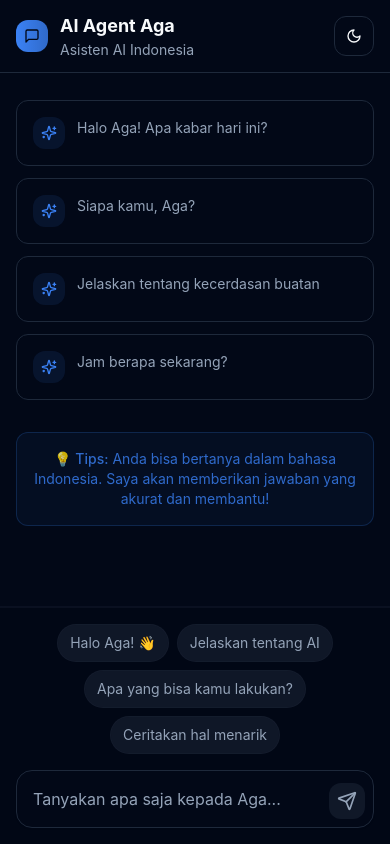
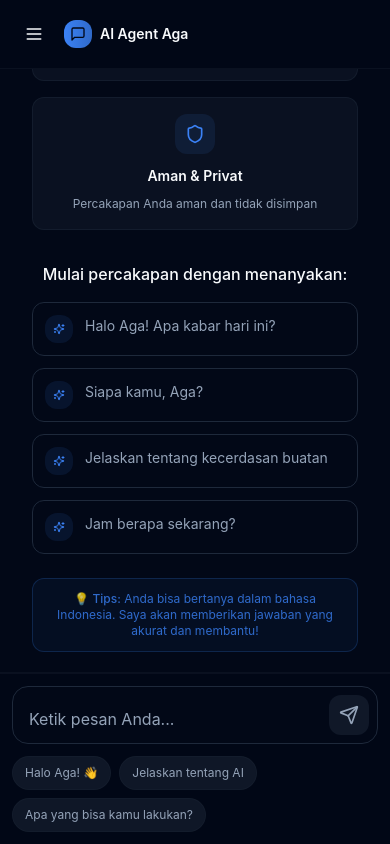
Before and after one commit to Agaajmd/Aga-AiAgent1, a Next.js app: page / in a window 390 px wide. Built offline with nearby package versions, Linux system fonts and the light colour scheme.

Commit message:
update ui mobile

```diff
--- a/app/globals.css
+++ b/app/globals.css
@@ -780,3 +780,124 @@
     padding-bottom: env(keyboard-inset-height, 0);
   }
 }
+
+/* Mobile-First Optimizations */
+.safe-area-inset-bottom {
+  padding-bottom: env(safe-area-inset-bottom);
+}
+
+/* iOS Safari keyboard handling */
+@supports (-webkit-touch-callout: none) {
+  .ios-keyboard-fix {
+    position: fixed;
+    bottom: 0;
+    left: 0;
+    right: 0;
+  }
+}
+
+/* Mobile viewport fixes */
+@media screen and (max-width: 768px) {
+  .mobile-viewport {
+    min-height: -webkit-fill-available;
+    min-height: fill-available;
+  }
+
+  .mobile-scroll {
+    overflow-y: auto;
+    -webkit-overflow-scrolling: touch;
+    overscroll-behavior: contain;
+  }
+
+  /* Better touch targets */
+  .touch-target {
+    min-height: 44px;
+    min-width: 44px;
+  }
+
+  /* Prevent zoom on input focus */
+  input, textarea, select {
+    font-size: 16px !important;
+  }
+}
+
+/* Sidebar animations */
+.sidebar-enter {
+  transform: translateX(-100%);
+}
+
+.sidebar-enter-active {
+  transform: translateX(0);
+  transition: transform 300ms ease-in-out;
+}
+
+.sidebar-exit {
+  transform: translateX(0);
+}
+
+.sidebar-exit-active {
+  transform: translateX(-100%);
+  transition: transform 300ms ease-in-out;
+}
+
+/* Message animations */
+@keyframes slideInMessage {
+  from {
+    opacity: 0;
+    transform: translateY(20px);
+  }
+  to {
+    opacity: 1;
+    transform: translateY(0);
+  }
+}
+
+.message-enter {
+  animation: slideInMessage 0.3s ease-out;
+}
+
+/* Floating action styles */
+.floating-action {
+  position: fixed;
+  bottom: 80px;
+  right: 16px;
+  z-index: 1000;
+  border-radius: 50%;
+  box-shadow: 0 4px 12px rgba(0, 0, 0, 0.15);
+}
+
+@media (min-width: 1024px) {
+  .floating-action {
+    display: none;
+  }
+}
+
+/* Enhanced scrollbar for mobile */
+::-webkit-scrollbar {
+  width: 4px;
+}
+
+@media (max-width: 768px) {
+  ::-webkit-scrollbar {
+    width: 2px;
+  }
+}
+
+/* Focus improvements for mobile */
+.focus-visible:focus {
+  outline: 2px solid hsl(var(--primary));
+  outline-offset: 2px;
+}
+
+/* Message bubble improvements */
+.message-bubble {
+  word-wrap: break-word;
+  overflow-wrap: break-word;
+  hyphens: auto;
+}
+
+@media (max-width: 640px) {
+  .message-bubble {
+    max-width: calc(100vw - 80px);
+  }
+}
--- a/components/ChatInput.tsx
+++ b/components/ChatInput.tsx
@@ -70,11 +70,11 @@ const ChatInput: React.FC<ChatInputProps> = ({ onSendMessage, isLoading, disable
       />
 
       <div className="bg-background border-t border-border/30 sticky bottom-0 backdrop-blur-sm bg-background/80">
-      <div className="p-4 lg:p-6">
-        <div className="max-w-3xl mx-auto">
-          {/* Quick suggestions - Only show when empty */}
+      <div className="bg-background/95 backdrop-blur-sm">
+        <div className="p-3 md:p-4">
+          {/* Quick suggestions - Only show when empty and not mobile to save space */}
           {message.length === 0 && !isLoading && (
-            <div className="mb-4">
+            <div className="mb-3 hidden md:block">
               <div className="flex flex-wrap gap-2 justify-center lg:justify-start">
                 {quickSuggestions.slice(0, 4).map((suggestion, index) => (
                   <button
@@ -92,8 +92,8 @@ const ChatInput: React.FC<ChatInputProps> = ({ onSendMessage, isLoading, disable
           <form onSubmit={handleSubmit} className="relative">
             <div className={`relative flex items-end bg-background rounded-2xl border transition-all duration-300 ${
               isFocused
-                ? 'border-primary shadow-lg shadow-primary/20'
-                : 'border-border shadow-sm'
+                ? 'border-primary shadow-lg shadow-primary/10'
+                : 'border-border'
             }`}>
               <textarea
                 ref={textareaRef}
@@ -102,9 +102,9 @@ const ChatInput: React.FC<ChatInputProps> = ({ onSendMessage, isLoading, disable
                 onKeyDown={handleKeyDown}
                 onFocus={() => setIsFocused(true)}
                 onBlur={() => setIsFocused(false)}
-                placeholder="Tanyakan apa saja kepada Aga..."
+                placeholder="Ketik pesan Anda..."
                 disabled={disabled}
-                className="flex-1 resize-none border-0 bg-transparent px-4 py-4 text-base placeholder:text-muted-foreground focus:outline-none focus:ring-0 min-h-[56px] max-h-[120px] rounded-2xl"
+                className="flex-1 resize-none border-0 bg-transparent px-4 py-3 md:py-4 text-base placeholder:text-muted-foreground focus:outline-none focus:ring-0 min-h-[48px] max-h-[120px] rounded-2xl"
                 rows={1}
                 maxLength={1000}
               />
@@ -114,9 +114,9 @@ const ChatInput: React.FC<ChatInputProps> = ({ onSendMessage, isLoading, disable
                 <button
                   type="submit"
                   disabled={!isMessageValid || isLoading || disabled}
-                  className={`rounded-xl p-2 transition-all duration-300 ${
+                  className={`rounded-xl p-2.5 md:p-3 transition-all duration-300 touch-manipulation ${
                     isMessageValid && !isLoading && !disabled
-                      ? 'bg-primary text-primary-foreground hover:bg-primary/90 hover:scale-105'
+                      ? 'bg-primary text-primary-foreground hover:bg-primary/90 active:scale-95'
                       : 'bg-muted/50 text-muted-foreground cursor-not-allowed'
                   }`}
                 >
@@ -129,10 +129,10 @@ const ChatInput: React.FC<ChatInputProps> = ({ onSendMessage, isLoading, disable
               </div>
             </div>
 
-            {/* Character counter */}
-            {message.length > 700 && (
+            {/* Character counter - Only show when approaching limit */}
+            {message.length > 800 && (
               <div className={`absolute -bottom-6 right-0 text-xs ${
-                message.length > 900
+                message.length > 950
                   ? 'text-destructive'
                   : 'text-muted-foreground'
               }`}>
@@ -153,10 +153,20 @@ const ChatInput: React.FC<ChatInputProps> = ({ onSendMessage, isLoading, disable
             </div>
           )}
 
-          {/* Character limit warning */}
-          {message.length > 900 && (
-            <div className="mt-2 text-sm text-destructive">
-              {1000 - message.length} karakter tersisa
+          {/* Quick suggestions for mobile - when input is empty */}
+          {message.length === 0 && !isLoading && (
+            <div className="mt-3 md:hidden">
+              <div className="flex flex-wrap gap-2">
+                {quickSuggestions.slice(0, 3).map((suggestion, index) => (
+                  <button
+                    key={index}
+                    onClick={() => setMessage(suggestion)}
+                    className="px-3 py-2 text-xs bg-secondary/50 hover:bg-secondary text-muted-foreground hover:text-foreground rounded-full transition-all duration-200 border border-border/30 touch-manipulation"
+                  >
+                    {suggestion}
+                  </button>
+                ))}
+              </div>
             </div>
           )}
         </div>
--- a/components/EmptyState.tsx
+++ b/components/EmptyState.tsx
@@ -35,50 +35,50 @@ const EmptyState: React.FC<EmptyStateProps> = ({ onExampleClick }) => {
   ]
 
   return (
-    <div className="flex flex-col items-center justify-center text-center max-w-3xl mx-auto py-8 lg:py-16">
+    <div className="flex flex-col items-center justify-center text-center w-full max-w-lg md:max-w-2xl mx-auto px-4">
       {/* Logo section */}
-      <div className="relative mb-8">
-        <div className="w-20 h-20 lg:w-24 lg:h-24 mx-auto bg-gradient-to-r from-primary via-primary/80 to-secondary rounded-2xl flex items-center justify-center shadow-2xl animate-float">
-          <MessageSquare className="w-10 h-10 lg:w-12 lg:h-12 text-primary-foreground" />
+      <div className="relative mb-6 md:mb-8">
+        <div className="w-16 h-16 md:w-20 md:h-20 mx-auto bg-gradient-to-r from-primary via-primary/80 to-secondary rounded-2xl flex items-center justify-center shadow-xl animate-float">
+          <MessageSquare className="w-8 h-8 md:w-10 md:h-10 text-primary-foreground" />
         </div>
-        <div className="absolute -top-2 -right-2 w-6 h-6 bg-green-500 rounded-full flex items-center justify-center animate-bounce-slow">
+        <div className="absolute -top-1 -right-1 md:-top-2 md:-right-2 w-5 h-5 md:w-6 md:h-6 bg-green-500 rounded-full flex items-center justify-center animate-bounce-slow">
           <div className="w-2 h-2 bg-white rounded-full"></div>
         </div>
       </div>
 
       {/* Title section */}
-      <h1 className="text-3xl lg:text-4xl font-bold text-foreground mb-4">
+      <h1 className="text-2xl md:text-3xl lg:text-4xl font-bold text-foreground mb-3 md:mb-4">
         Halo! Saya Aga 👋
       </h1>
 
-      <p className="text-lg text-muted-foreground mb-8 max-w-2xl leading-relaxed">
+      <p className="text-base md:text-lg text-muted-foreground mb-6 md:mb-8 leading-relaxed">
         Asisten AI Indonesia yang siap membantu Anda dengan pertanyaan apapun.
-        Dari penjelasan konsep hingga bantuan praktis sehari-hari.
+        <span className="hidden md:inline"> Dari penjelasan konsep hingga bantuan praktis sehari-hari.</span>
       </p>
 
-      {/* Capabilities grid */}
-      <div className="grid grid-cols-1 md:grid-cols-3 gap-4 lg:gap-6 mb-10 w-full">
+      {/* Capabilities grid - Mobile stacked */}
+      <div className="grid grid-cols-1 md:grid-cols-3 gap-4 mb-8 w-full">
         {features.map((feature, index) => (
           <div
             key={index}
-            className="p-6 rounded-xl bg-secondary/30 border border-border/50 hover:border-primary/30 transition-all duration-300 hover:shadow-lg group"
+            className="p-4 md:p-6 rounded-xl bg-secondary/30 border border-border/50 hover:border-primary/30 transition-all duration-300 hover:shadow-lg group"
           >
-            <div className="w-12 h-12 mx-auto mb-4 bg-primary/10 rounded-xl flex items-center justify-center text-primary group-hover:scale-110 transition-transform duration-300">
+            <div className="w-10 h-10 md:w-12 md:h-12 mx-auto mb-3 md:mb-4 bg-primary/10 rounded-xl flex items-center justify-center text-primary group-hover:scale-110 transition-transform duration-300">
               {feature.icon}
             </div>
-            <h3 className="font-semibold text-foreground mb-2">
+            <h3 className="font-semibold text-sm md:text-base text-foreground mb-2">
               {feature.title}
             </h3>
-            <p className="text-sm text-muted-foreground leading-relaxed">
+            <p className="text-xs md:text-sm text-muted-foreground leading-relaxed">
               {feature.description}
             </p>
           </div>
         ))}
       </div>
 
-      {/* Example questions */}
+      {/* Example questions - Mobile optimized */}
       <div className="w-full">
-        <h3 className="text-lg font-medium text-foreground mb-6">
+        <h3 className="text-base md:text-lg font-medium text-foreground mb-4 md:mb-6">
           Mulai percakapan dengan menanyakan:
         </h3>
         <div className="grid grid-cols-1 md:grid-cols-2 gap-3 max-w-2xl mx-auto">
@@ -86,13 +86,13 @@ const EmptyState: React.FC<EmptyStateProps> = ({ onExampleClick }) => {
             <button
               key={index}
               onClick={() => onExampleClick?.(question)}
-              className="text-left p-4 rounded-xl bg-background hover:bg-secondary/50 border border-border hover:border-primary/30 transition-all duration-300 hover:shadow-md group"
+              className="text-left p-3 md:p-4 rounded-xl bg-background hover:bg-secondary/50 border border-border hover:border-primary/30 transition-all duration-300 hover:shadow-md group touch-manipulation active:scale-95"
             >
               <div className="flex items-start gap-3">
-                <div className="w-8 h-8 bg-primary/10 rounded-lg flex items-center justify-center flex-shrink-0 group-hover:bg-primary/20 transition-colors">
-                  <Sparkles className="w-4 h-4 text-primary" />
+                <div className="w-7 h-7 md:w-8 md:h-8 bg-primary/10 rounded-lg flex items-center justify-center flex-shrink-0 group-hover:bg-primary/20 transition-colors">
+                  <Sparkles className="w-3 h-3 md:w-4 md:h-4 text-primary" />
                 </div>
-                <span className="text-sm text-muted-foreground group-hover:text-foreground transition-colors leading-relaxed">
+                <span className="text-sm md:text-base text-muted-foreground group-hover:text-foreground transition-colors leading-relaxed">
                   {question}
                 </span>
               </div>
@@ -102,8 +102,8 @@ const EmptyState: React.FC<EmptyStateProps> = ({ onExampleClick }) => {
       </div>
 
       {/* Bottom tip */}
-      <div className="mt-8 p-4 rounded-xl bg-primary/5 border border-primary/20 max-w-2xl">
-        <p className="text-sm text-primary/80">
+      <div className="mt-6 md:mt-8 p-3 md:p-4 rounded-xl bg-primary/5 border border-primary/20 w-full max-w-2xl">
+        <p className="text-xs md:text-sm text-primary/80">
           💡 <span className="font-medium">Tips:</span> Anda bisa bertanya dalam bahasa Indonesia. Saya akan memberikan jawaban yang akurat dan membantu!
         </p>
       </div>
--- a/pages/index.tsx
+++ b/pages/index.tsx
@@ -1,6 +1,6 @@
 import { useState, useRef, useEffect } from "react"
 import Head from "next/head"
-import { MessageSquare, RotateCcw } from "lucide-react"
+import { MessageSquare, RotateCcw, Menu, X, Plus } from "lucide-react"
 import { ChatMessage } from "../components/chat-message"
 import ChatInput from "../components/ChatInput"
 import Header from "../components/Header"
@@ -21,6 +21,7 @@ interface Message {
 function HomeContent() {
   const [messages, setMessages] = useState<Message[]>([])
   const [isLoading, setIsLoading] = useState(false)
+  const [isSidebarOpen, setIsSidebarOpen] = useState(false)
   const messagesEndRef = useRef<HTMLDivElement>(null)
   const chatContainerRef = useRef<HTMLDivElement>(null)
   const { addToast } = useToast()
@@ -110,6 +111,7 @@ function HomeContent() {
 
   const clearMessages = () => {
     setMessages([])
+    setIsSidebarOpen(false) // Close sidebar on mobile after clearing
     addToast({
       type: "info",
       message: "Percakapan dibersihkan 🧹",
@@ -118,7 +120,29 @@ function HomeContent() {
 
   const handleExampleClick = (question: string) => {
     sendMessage(question)
+    setIsSidebarOpen(false) // Close sidebar on mobile after selecting
   }
+
+  const toggleSidebar = () => {
+    setIsSidebarOpen(!isSidebarOpen)
+  }
+
+  // Close sidebar when clicking outside on mobile
+  useEffect(() => {
+    const handleClickOutside = (event: MouseEvent) => {
+      if (isSidebarOpen && window.innerWidth < 1024) {
+        const sidebar = document.getElementById('mobile-sidebar')
+        const menuButton = document.getElementById('menu-button')
+        if (sidebar && !sidebar.contains(event.target as Node) &&
+            menuButton && !menuButton.contains(event.target as Node)) {
+          setIsSidebarOpen(false)
+        }
+      }
+    }
+
+    document.addEventListener('mousedown', handleClickOutside)
+    return () => document.removeEventListener('mousedown', handleClickOutside)
+  }, [isSidebarOpen])
 
   return (
     <>
@@ -140,12 +164,28 @@ function HomeContent() {
         <meta name="apple-mobile-web-app-title" content="AI Agent Aga" />
       </Head>
 
-      {/* Main Layout Container */}
-      <div className="flex h-screen bg-background">
-        {/* Sidebar - Desktop Only */}
-        <div className="hidden lg:flex lg:w-64 xl:w-80 flex-col border-r border-border/50 bg-background/50">
+      {/* Mobile-First Layout */}
+      <div className="flex h-screen bg-background relative overflow-hidden">
+        {/* Mobile Sidebar Overlay */}
+        {isSidebarOpen && (
+          <div
+            className="fixed inset-0 bg-background/80 backdrop-blur-sm z-40 lg:hidden"
+            onClick={() => setIsSidebarOpen(false)}
+          />
+        )}
+
+        {/* Sidebar - Hidden on mobile, slide-in when open */}
+        <div
+          id="mobile-sidebar"
+          className={`
+            fixed left-0 top-0 h-full w-80 bg-background border-r border-border/50 z-50
+            transform transition-transform duration-300 ease-in-out
+            lg:static lg:translate-x-0 lg:z-auto lg:w-64 xl:w-80
+            ${isSidebarOpen ? 'translate-x-0' : '-translate-x-full lg:translate-x-0'}
+          `}
+        >
           {/* Sidebar Header */}
-          <div className="p-4 border-b border-border/30">
+          <div className="flex items-center justify-between p-4 border-b border-border/30">
             <div className="flex items-center gap-3">
               <div className="w-8 h-8 bg-gradient-to-r from-primary to-primary/80 rounded-lg flex items-center justify-center">
                 <MessageSquare className="w-4 h-4 text-primary-foreground" />
@@ -155,26 +195,44 @@ function HomeContent() {
                 <p className="text-xs text-muted-foreground">Asisten AI Indonesia</p>
               </div>
             </div>
+            {/* Close button for mobile */}
+            <button
+              onClick={() => setIsSidebarOpen(false)}
+              className="lg:hidden p-2 rounded-lg hover:bg-secondary/50 transition-colors"
+            >
+              <X className="w-5 h-5" />
+            </button>
           </div>
 
           {/* Sidebar Content */}
-          <div className="flex-1 p-4">
-            <div className="space-y-2">
-              <button className="w-full flex items-center gap-2 p-3 rounded-lg bg-secondary/50 hover:bg-secondary transition-colors">
-                <MessageSquare className="w-4 h-4" />
-                <span className="text-sm">Chat Baru</span>
+          <div className="flex-1 p-4 overflow-y-auto">
+            {/* New Chat Button */}
+            <button
+              onClick={clearMessages}
+              className="w-full flex items-center gap-2 p-3 rounded-lg bg-secondary/50 hover:bg-secondary transition-colors mb-4"
+            >
+              <Plus className="w-4 h-4" />
+              <span className="text-sm font-medium">Chat Baru</span>
             </button>
-            </div>
 
-            {/* Chat History Placeholder */}
-            <div className="mt-6">
-              <h3 className="text-xs font-medium text-muted-foreground mb-3 uppercase tracking-wider">
+            {/* Chat History */}
+            <div className="space-y-3">
+              <h3 className="text-xs font-medium text-muted-foreground uppercase tracking-wider">
                 Riwayat Chat
               </h3>
-              <div className="space-y-1">
-                {messages.length > 0 && (
-                  <div className="p-2 rounded-md bg-secondary/30 text-sm text-muted-foreground">
-                    Chat saat ini ({messages.length} pesan)
+              <div className="space-y-2">
+                {messages.length > 0 ? (
+                  <div className="p-3 rounded-lg bg-secondary/30 border border-border/30">
+                    <div className="text-sm text-foreground font-medium mb-1">
+                      Chat Aktif
+                    </div>
+                    <div className="text-xs text-muted-foreground">
+                      {messages.length} pesan • {new Date().toLocaleDateString('id-ID')}
+                    </div>
+                  </div>
+                ) : (
+                  <div className="text-sm text-muted-foreground p-3 text-center">
+                    Belum ada riwayat chat
                   </div>
                 )}
               </div>
@@ -182,33 +240,59 @@ function HomeContent() {
           </div>
 
           {/* Sidebar Footer */}
-          <div className="p-4 border-t border-border/30">
+          <div className="p-4 border-t border-border/30 space-y-3">
             <div className="flex items-center justify-between">
               <ThemeToggle />
               {messages.length > 0 && (
                 <button
                   onClick={clearMessages}
-                  className="flex items-center gap-1 px-2 py-1 text-xs text-muted-foreground hover:text-foreground bg-secondary/50 hover:bg-secondary rounded-md transition-colors"
+                  className="flex items-center gap-1 px-3 py-1.5 text-xs text-muted-foreground hover:text-foreground bg-secondary/50 hover:bg-secondary rounded-lg transition-colors"
                 >
                   <RotateCcw className="w-3 h-3" />
-                  Clear
+                  Hapus Chat
                 </button>
               )}
             </div>
           </div>
         </div>
 
-        {/* Main Chat Area */}
-        <div className="flex-1 flex flex-col min-w-0">
-          {/* Mobile Header */}
-          <div className="lg:hidden">
-            <MessageRevealAnimation delay={0}>
-              <Header onClearChat={clearMessages} messageCount={messages.length} />
-            </MessageRevealAnimation>
+        {/* Main Chat Container */}
+        <div className="flex-1 flex flex-col min-w-0 h-full">
+          {/* Mobile Header - Always visible on mobile */}
+          <div className="lg:hidden bg-background/95 backdrop-blur-sm border-b border-border/30 sticky top-0 z-30">
+            <div className="flex items-center justify-between p-4">
+              <div className="flex items-center gap-3">
+                <button
+                  id="menu-button"
+                  onClick={toggleSidebar}
+                  className="p-2 rounded-lg hover:bg-secondary/50 transition-colors touch-manipulation"
+                >
+                  <Menu className="w-5 h-5" />
+                </button>
+                <div className="flex items-center gap-2">
+                  <div className="w-7 h-7 bg-gradient-to-r from-primary to-primary/80 rounded-lg flex items-center justify-center">
+                    <MessageSquare className="w-4 h-4 text-primary-foreground" />
+                  </div>
+                  <div>
+                    <h1 className="font-semibold text-foreground text-sm">AI Agent Aga</h1>
+                  </div>
+                </div>
+              </div>
+              <div className="flex items-center gap-2">
+                {messages.length > 0 && (
+                  <button
+                    onClick={clearMessages}
+                    className="p-2 rounded-lg hover:bg-secondary/50 transition-colors touch-manipulation"
+                  >
+                    <RotateCcw className="w-4 h-4" />
+                  </button>
+                )}
+              </div>
+            </div>
           </div>
 
           {/* Desktop Header - Minimal */}
-          <div className="hidden lg:block border-b border-border/30 bg-background/80 backdrop-blur-sm">
+          <div className="hidden lg:block border-b border-border/30 bg-background/95 backdrop-blur-sm">
             <div className="px-6 py-4">
               <div className="flex items-center justify-between">
                 <div className="flex items-center gap-2">
@@ -234,54 +318,46 @@ function HomeContent() {
             </div>
           </div>
 
-          {/* Messages Container */}
+          {/* Messages Container - Mobile optimized */}
           <div
             ref={chatContainerRef}
-            className="flex-1 overflow-y-auto"
+            className="flex-1 overflow-y-auto overscroll-behavior-contain"
             style={{
               WebkitOverflowScrolling: 'touch',
               scrollBehavior: 'smooth'
             }}
           >
-            {/* Messages Content */}
-            <div className="max-w-4xl mx-auto">
+            <div className="min-h-full">
               {messages.length === 0 ? (
                 <MessageRevealAnimation delay={200}>
-                  <div className="h-full flex items-center justify-center px-4 py-8">
+                  <div className="flex items-center justify-center p-4 min-h-[calc(100vh-200px)]">
                     <EmptyState onExampleClick={handleExampleClick} />
                   </div>
                 </MessageRevealAnimation>
               ) : (
-                <div className="px-4 lg:px-6">
-                  <div className="space-y-6 py-6">
+                <div className="pb-4">
                   {messages.map((message, index) => (
                     <MessageRevealAnimation key={message.id} delay={index * 50}>
-                        <div className="max-w-3xl mx-auto">
                       <ChatMessage message={message} index={index} />
-                        </div>
                     </MessageRevealAnimation>
                   ))}
 
                   {/* Typing indicator */}
                   {isLoading && (
                     <MessageRevealAnimation delay={0}>
-                        <div className="max-w-3xl mx-auto">
                       <TypingIndicator />
-                        </div>
                     </MessageRevealAnimation>
                   )}
-                  </div>
                 </div>
               )}
 
               {/* Scroll anchor */}
-              <div ref={messagesEndRef} className="h-4" />
+              <div ref={messagesEndRef} className="h-1" />
             </div>
           </div>
 
-          {/* Chat Input Area */}
-          <div className="border-t border-border/30 bg-background/80 backdrop-blur-sm">
-            <div className="max-w-4xl mx-auto">
+          {/* Chat Input - Sticky bottom, keyboard safe */}
+          <div className="sticky bottom-0 bg-background/95 backdrop-blur-sm border-t border-border/30 safe-area-inset-bottom">
             <MessageRevealAnimation delay={300}>
               <ChatInput
                 onSendMessage={sendMessage}
@@ -289,7 +365,6 @@ function HomeContent() {
                 disabled={false}
               />
             </MessageRevealAnimation>
-            </div>
           </div>
         </div>
       </div>
```
Also changed, not shown: components/chat-message.tsx (+22 -24 lines), components/typing-indicator.tsx (+4 -4 lines). Lines whose indentation alone changed are shown as unchanged.
